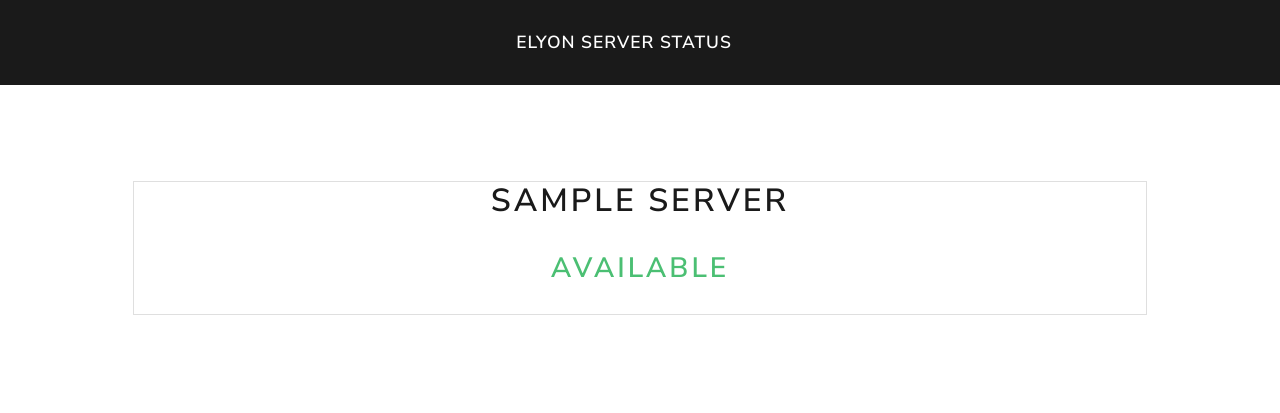
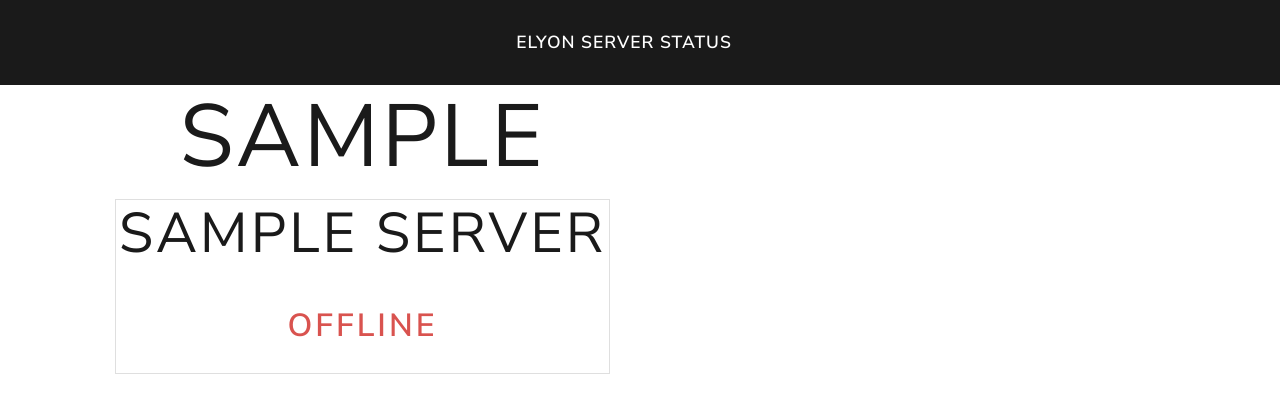
Before and after one commit to zenxr/elyon_server_status, a Flask app: template templates/index.html in a window 1280 px wide. Shown: the top 413 px of the page. Run offline with Flask 2, Linux system fonts and the light colour scheme; the template is opened without the code that fills it: most values are stand-ins (such as "Sample title", 1, 10 or a date in 2020); parts of the project's set-up code (start-up, migrations or seed data) failed here and were passed over; some libraries are stand-ins or nearby versions.

Commit message:
working, all servers & cleaner UI!

```diff
--- a/app.py
+++ b/app.py
@@ -18,7 +18,7 @@ def main():
     app.run(host='0.0.0.0', port=configuration.APP_PORT)
 
 @app.route("/")
-def index():
+def get_index():
     status = gamestatus_service.get_server_stats()
     return render_template('index.html', status = json.loads(status))
 
--- a/templates/index.html
+++ b/templates/index.html
@@ -1,30 +1,41 @@
 {% extends "base.html" %}
 
 {% block content %}
-<div class="row mt-5">
-    {% for server in status %}
-    <div class="col sm-12 m-5 d-flex align-items-stretch justify-content-center">
-        <div class="card d-flex flex-fill">
-            <div class="row">
-                <div class="col-md-12">
+
+<div class="container">
+    <div class="row align-items-end">
+        {% for server_area in status %}
+        <div class="col-sm-6">
+            <h1 class="display-2 text-center">{{ server_area }}</h1>
+        </div>
+        {% endfor %}
+    </div>
+    <div class="row">
+        {% for server_area in status %}
+        <div class="col-sm-6">
+            {% for server in status[server_area] %}
+            <div class="col sm-12 d-flex align-items-stretch justify-content-center">
+                <div class="card d-flex flex-fill">
                     <div class="card-title text-center">
-                        <h1>
+                        <h1 class="display-4">
                             {{ server }}
-                        </h1>
+                        </h2>
                     </div>
                     <div class="card-body text-center">
-                        {% if status[server] %}
-                            <h2 class="text-success">Available</h2>
+                        {% if status[server_area][server] %}
+                            <h1 class="display-5 text-success">Available</h2>
                         {%  else %}
-                            <h2 class="text-danger">Offline</h2>
+                            <h1 class="display-5 text-danger">Offline</h2>
                         {% endif %}
                         </h2>
                     </div>
                 </div>
             </div>
+            {% endfor %}
         </div>
+        {% endfor %}
+
     </div>
-    {% endfor %}
 </div>
 
 {% endblock %}
```
Also changed, not shown: config/configuration.py (+9 -2 lines), services/gamestatus_service.py (+7 -4 lines).
